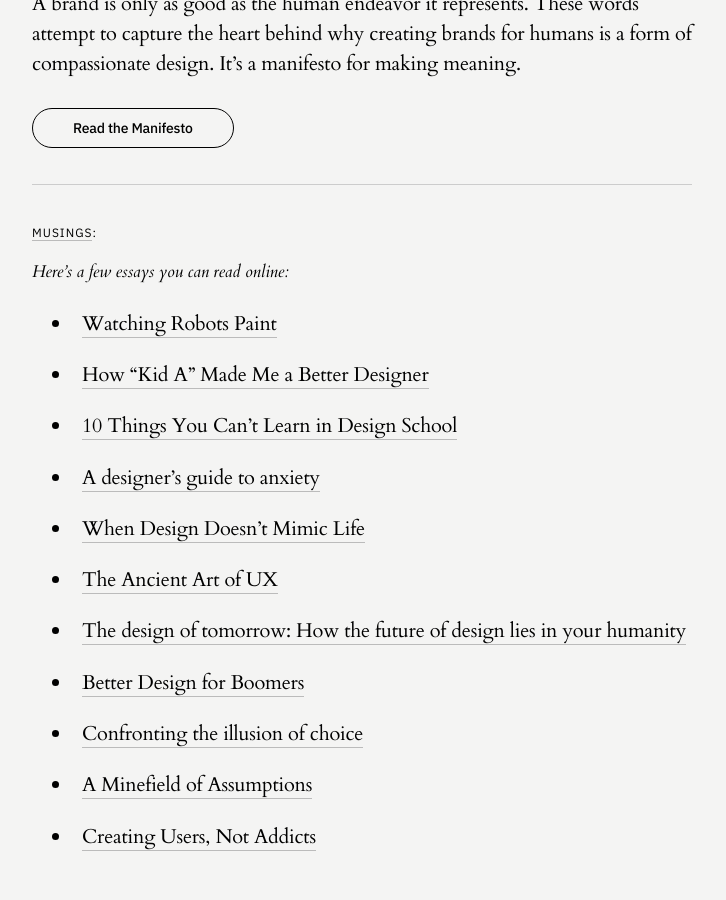
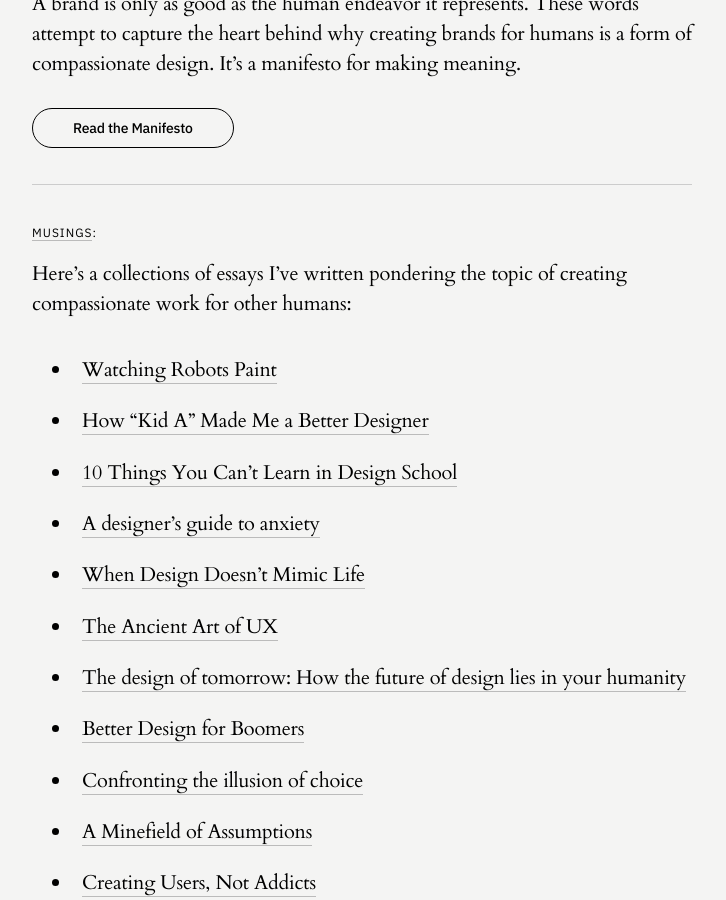
Before and after one commit to jeremydcherry/jeremydcherry.github.io, a Jekyll site: the page built from content/writing.md, in a window 1280 px wide and 900 px high, scrolled down 539 px. Shown: the whole window, without its empty margins (428-1154 px from the left). Built offline with Jekyll 4.4.1, drawn with Linux system fonts in a browser that asks for light colours.

Commit message:
Edited writing copy

```diff
--- a/content/writing.md
+++ b/content/writing.md
@@ -27,7 +27,7 @@ A brand is only as good as the human endeavor it represents. These words attempt
 
 #### [Musings](#essays):
 
-##### _Here's a few essays you can read online:_
+Here's a collections of essays I've written pondering the topic of creating compassionate work for other humans:
 
 - [Watching Robots Paint](https://www.journeygroup.com/essays/watching-robots-paint)
 
```
